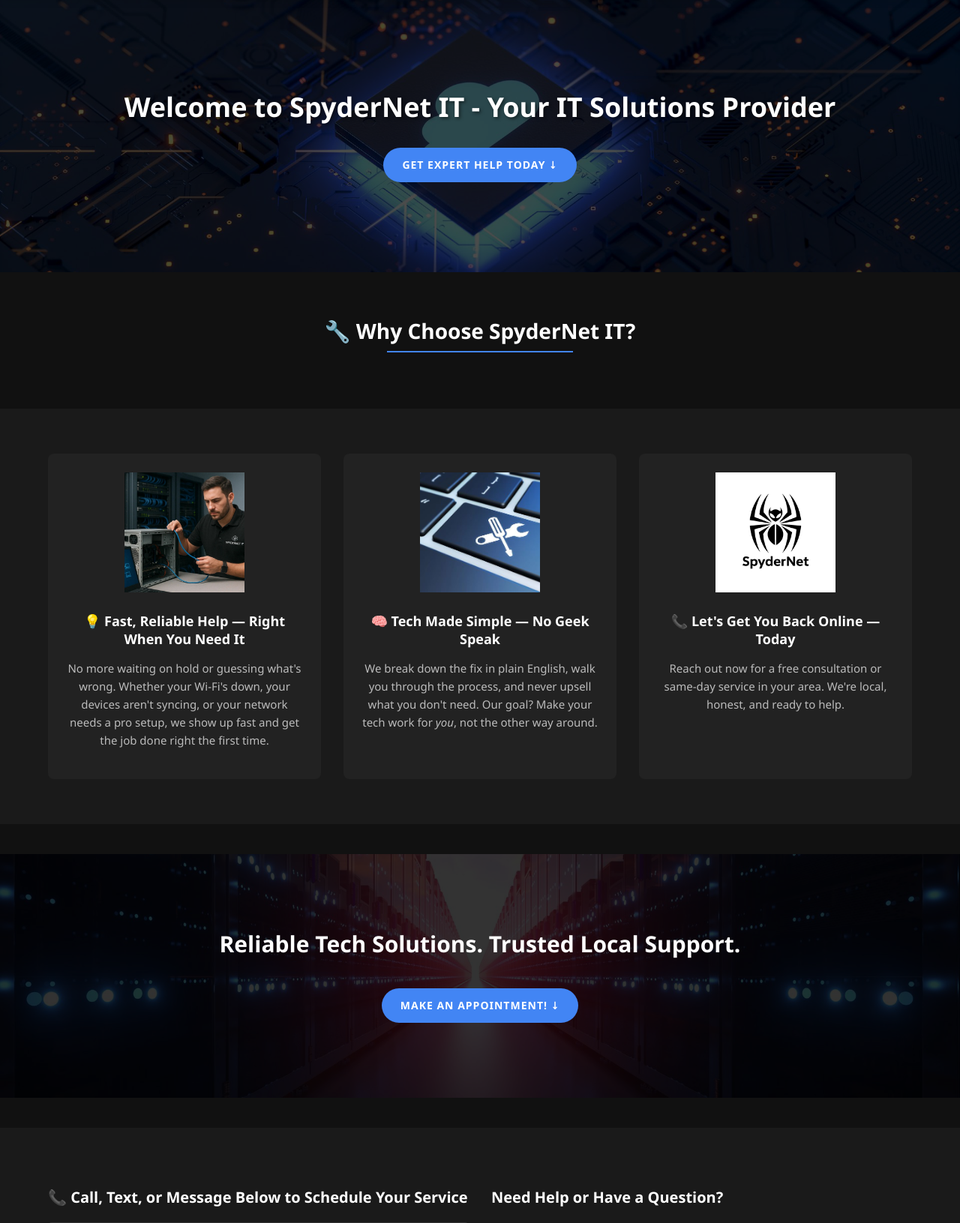
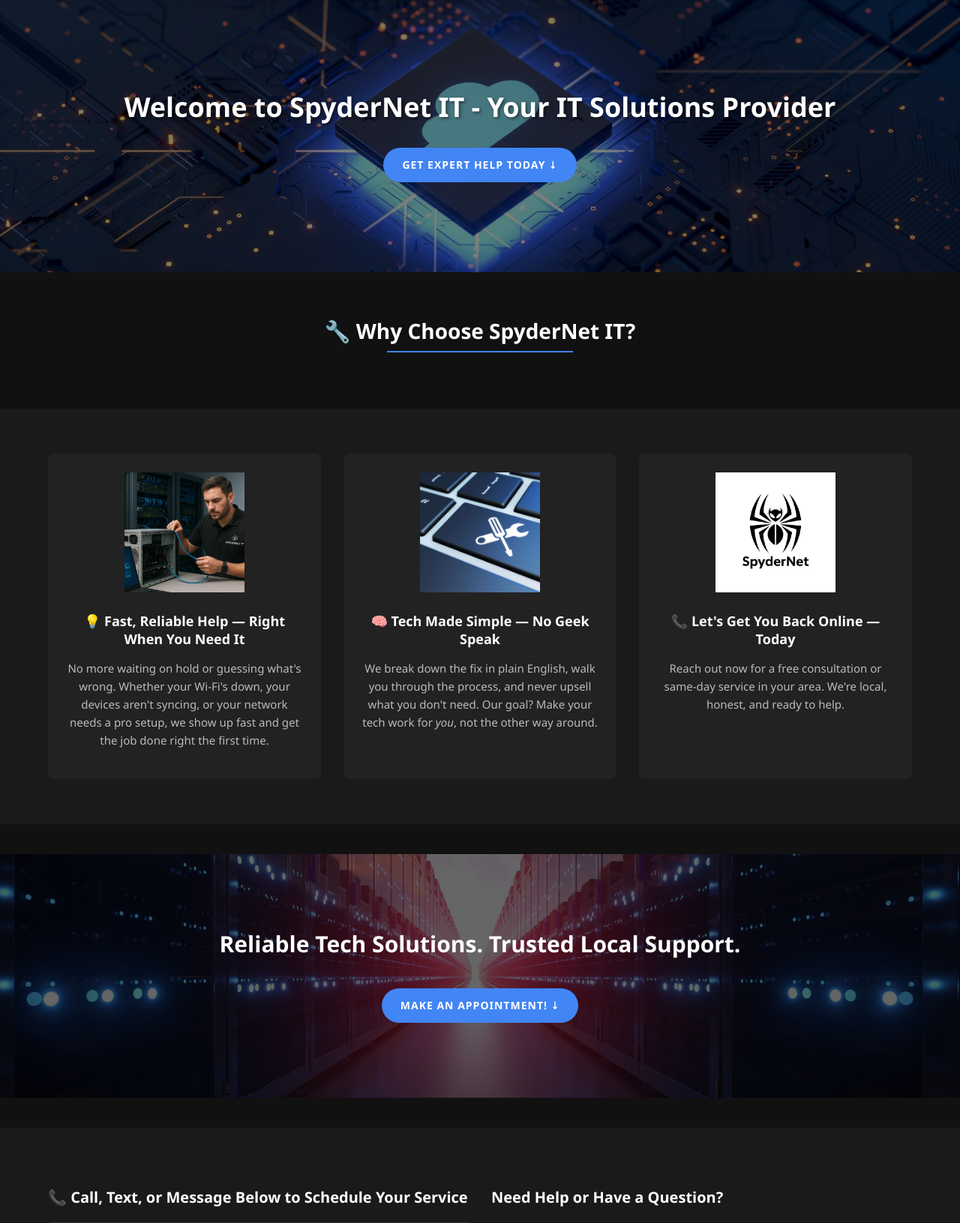
Before and after one commit to octagonn/octagonn, a PHP site: page / in a window 1280 px wide. Shown: the part 80-1711 px from the top of the page at 75% size. Run offline with PHP 8.4, Linux system fonts and the light colour scheme; some libraries are stand-ins or nearby versions.

Commit message:
Update style.css

```diff
--- a/css/style.css
+++ b/css/style.css
@@ -174,7 +174,7 @@ nav ul li a:hover:before, nav ul li a.active:before {
 
 /* Hero Section */
 .hero {
-    background-image: linear-gradient(rgba(0, 0, 0, 0.7), rgba(0, 0, 0, 0.7)), url('../img/hero-bg.png');
+    background-image: linear-gradient(rgba(0, 0, 0, 0.5), rgba(0, 0, 0, 0.5)), url('../img/hero-bg.png');
     background-size: cover;
     background-position: center;
     text-align: center;
@@ -198,7 +198,7 @@ nav ul li a:hover:before, nav ul li a.active:before {
 /* Page Title Section */
 .page-title {
     background-color: #1a1a1a;
-    background-image: linear-gradient(rgba(0, 0, 0, 0.7), rgba(0, 0, 0, 0.7)), url('../img/hero-bg.png');
+    background-image: linear-gradient(rgba(0, 0, 0, 0.5), rgba(0, 0, 0, 0.5)), url('../img/hero-bg.png');
     background-size: cover;
     background-position: center;
     text-align: center;
@@ -313,7 +313,7 @@ nav ul li a:hover:before, nav ul li a.active:before {
 
 /* Second CTA Section */
 .second-cta {
-    background-image: linear-gradient(rgba(0, 0, 0, 0.8), rgba(0, 0, 0, 0.8)), url('../img/datacenter-bg.png');
+    background-image: linear-gradient(rgba(0, 0, 0, 0.6), rgba(0, 0, 0, 0.6)), url('../img/datacenter-bg.png');
     background-size: cover;
     background-position: center;
     text-align: center;
```
